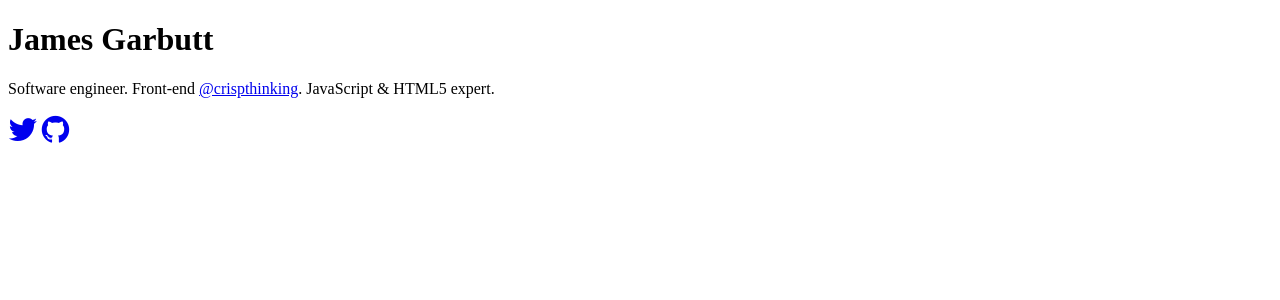
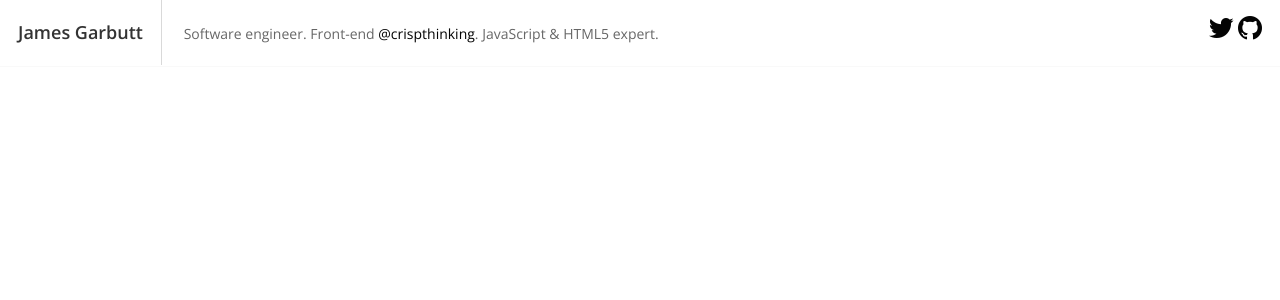
Before and after one commit to 43081j/43081j.github.io, a Jekyll site: the page built from index.html, in a window 1280 px wide. Shown: the top 300 px of the page. Built offline with Jekyll 4.4.1, drawn with Linux system fonts in a browser that asks for light colours; nearby versions of some CDN libraries; the list of posts is cut into pages by our own code.

Commit message:
index sass

```diff
--- a/_includes/header.html
+++ b/_includes/header.html
@@ -7,7 +7,7 @@
 		<meta name="viewport" content="width=device-width,initial-scale=1,maximum-scale=1">
 		<link href="//fonts.googleapis.com/css?family=Open+Sans:400,300,600" rel="stylesheet">
 		<link href="//maxcdn.bootstrapcdn.com/font-awesome/4.1.0/css/font-awesome.min.css" rel="stylesheet">
-		<link href="src/css/app.css" rel="stylesheet">
+		<link href="css/app.css" rel="stylesheet">
 	</head>
 	<body>
 		<div class="header">
```
